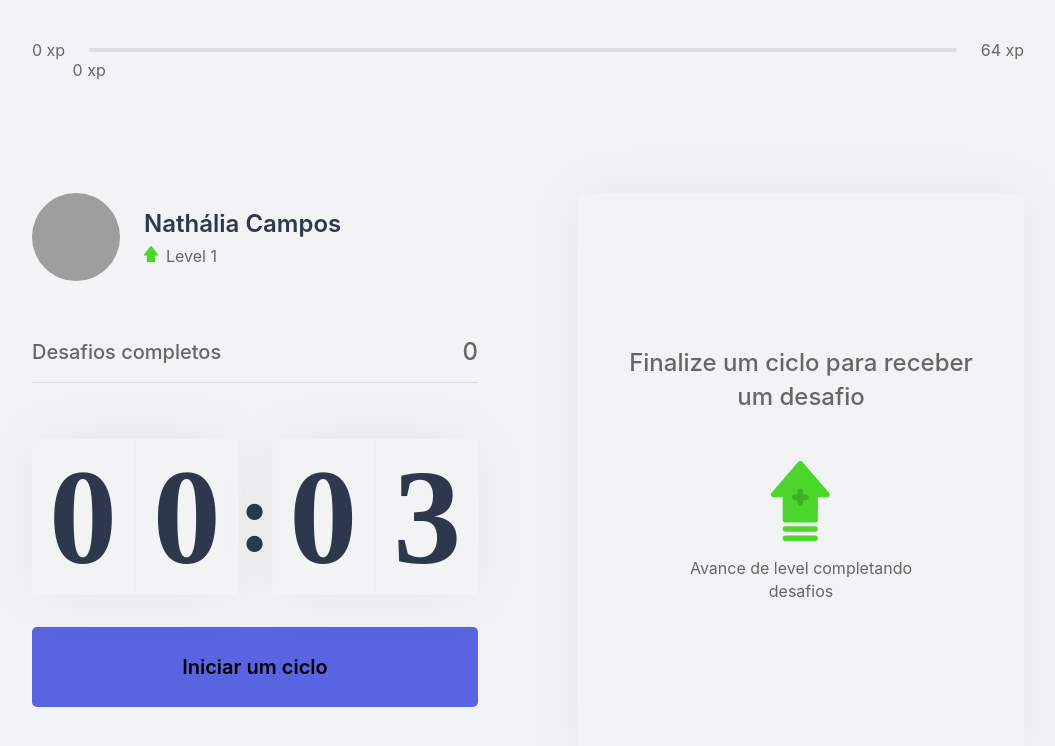
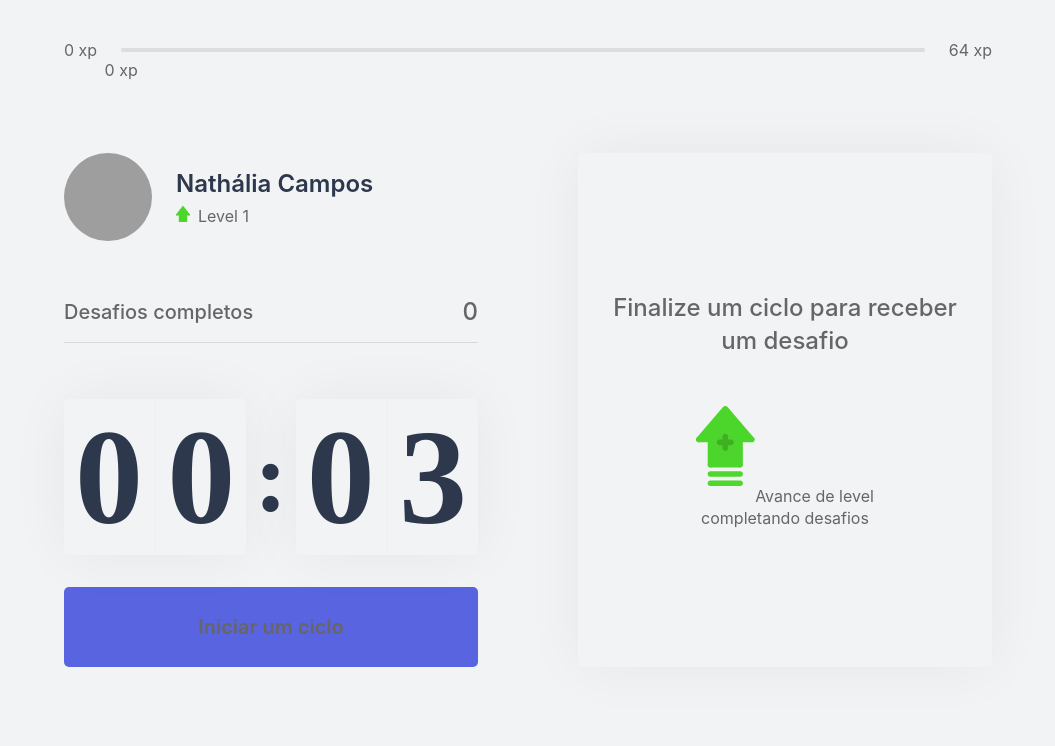
Before and after one commit to nathaliascampos/moveit-next, a Next.js app: page / in a window 1280 px wide. Shown: the top 746 px of the page, without its empty margins (112-1167 px from the left). Built offline with nearby package versions, Linux system fonts and the light colour scheme; grey boxes are pictures that could not be loaded.

Commit message:
fix: update styles

```diff
--- a/src/pages/_documents.tsx
+++ b/src/pages/_documents.tsx
@@ -9,7 +9,10 @@ export default class MyDocument extends Document {
                     <link rel="shortcut icon" href="favicon.png" type="image/png" />
 
                     <link rel="preconnect" href="https://fonts.gstatic.com" />
-                    <link href="https://fonts.googleapis.com/css2?family=Inter:wght@400;500;600&family=Rajdhani:wght@600&display=swap" rel="stylesheet" />
+                    <link
+                        href="https://fonts.googleapis.com/css2?family=Inter:wght@400;500;600&family=Rajdhani:wght@600&display=swap"
+                        rel="stylesheet"
+                    />
                 </Head>
                 <body>
 
--- a/src/styles/components/ChallengeBox.module.css
+++ b/src/styles/components/ChallengeBox.module.css
@@ -1,7 +1,7 @@
 .challengeBoxContainer{
     height: 100%;
 
-    background: var(--white);
+    background-color: var(--white);
     border-radius: 5px;
     box-shadow: 0 0 60px rgba(0, 0, 0, 0.05);
     padding: 1.5rem 2rem;
@@ -27,9 +27,6 @@
 }
 
 .challengeNotActive p{
-    display: flex;
-    flex-direction: column;
-    align-items: center;
     line-height: 1.4;
     max-width: 70%;
     margin-top: 3rem;
@@ -74,6 +71,7 @@
 }
 
 .challengeActive footer {
+    margin-top: 1rem;
     display: grid;
     grid-template-columns: 1fr 1fr;
     gap: 1rem;
@@ -97,12 +95,16 @@
     transition: filter 0.2s;
 }
 
+.challengeActive footer svg {
+    margin-left: 0.5rem;
+  }
+
 .challengeActive footer button.challengeFailedButton {
-    background: var(--red);
+    background-color: var(--red);
 }
 
 .challengeActive footer button.challengeSucceededButton {
-    background: var(--green);
+    background-color: var(--green);
 }
 
 .challengeActive footer button:hover {
--- a/src/styles/components/CompletedChallenges.module.css
+++ b/src/styles/components/CompletedChallenges.module.css
@@ -10,6 +10,10 @@
     font-weight: 500;
 }
 
+.completedChallengesContainer svg {
+    margin-right: 1rem;
+}
+
 .completedChallegesContainer span:first-child {
     font-size: 1.25rem;
 }
--- a/src/styles/components/Countdown.module.css
+++ b/src/styles/components/Countdown.module.css
@@ -13,7 +13,7 @@
     align-items: center;
     justify-content: space-evenly;
 
-    background: var(--white);
+    background-color: var(--white);
     box-shadow: 0 0 60px rgba(0, 0, 0, 0.05);
     border-radius: 5px;
     font-size: 8.5rem;
@@ -34,13 +34,12 @@
 
 .countdownCointainer > span{
     font-size: 6.25rem;
-    margin: 0.05rem;
+    margin: 0 0.5rem;
 }
 
 .countdownButton {
     width: 100%;
     height: 5rem;
-
     margin-top: 2rem;
 
     display: flex;
@@ -50,7 +49,8 @@
     border: 0;
     border-radius: 5px;
 
-    background: var(--blue);
+    background-color: var(--blue);
+    color: var(--white);
 
     font-size: 1.25rem;
     font-weight: 600;
@@ -59,22 +59,26 @@
 
 }
 
+.countdownButton svg {
+    margin-left: 0.5rem;
+}
+
 .countdownButton:not(:disabled):hover {
-    background: var(--blue-dark);
+    background-color: var(--blue-dark);
 }
 
 .countdownButtonActive{
-    background: var(--white);
+    background-color: var(--white);
     color: var(--title);
 }
 
 .countdownButtonActive:not(:disabled):hover{
-    background: var(--red);
+    background-color: var(--red);
     color: var(--white);
 }
 
 .countdownButton:disabled{
-    background: var(--white);
-    color: var(--title);
+    background-color: var(--white);
+    color: var(--text);
     cursor: not-allowed;
 }
--- a/src/styles/global.css
+++ b/src/styles/global.css
@@ -1,7 +1,7 @@
 * {
     margin: 0;
     padding: 0;
-    box-sizing: 0;
+    box-sizing: border-box;
 }
 
 :root {
@@ -15,7 +15,7 @@
     --green: #4CD62B;
     --blue: #5965E0;
     --blue-dark: #4953B8;
-    --blue-twitter: #2AA9E2;
+    --blue-twitter: #2AA9E0;
 }
 
 @media(max-width: 1080px) {
@@ -31,11 +31,12 @@
 }
 
 body {
+    min-width: 420px;
     background: var(--background);
     color: var(--text);
 }
 
-body, input, textarea, button {
+body, input, select, textarea, button {
     font: 400 1rem "Inter", sans-serif;
 }
 
```
